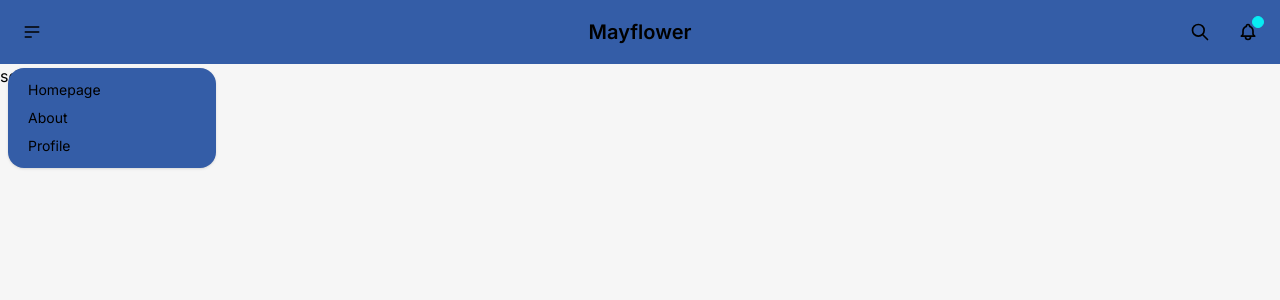
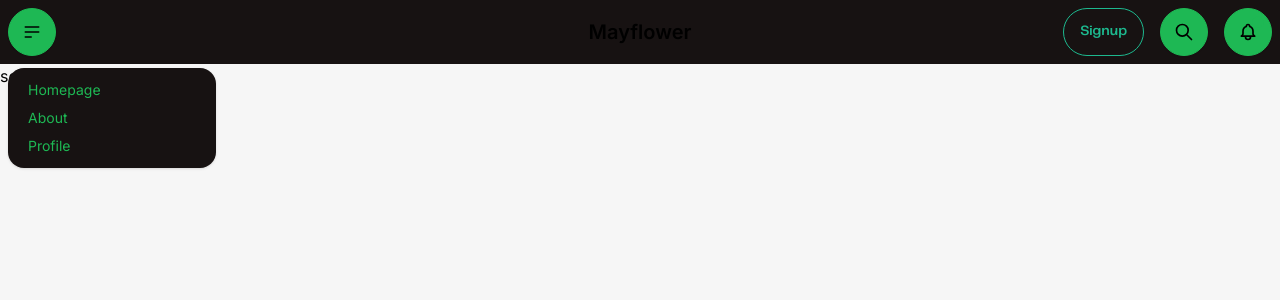
Before and after one commit to wayne-617/Genesis, a Next.js app in the folder ugahacks-app/: page / in a window 1280 px wide. Both pictures are taken after a click on the button 32 px from the left and 32 px from the top of the page. Shown: the top 300 px of the page. Built offline with nearby package versions, Linux system fonts and the light colour scheme.

Commit message:
Added singup page and edited navbar
Added basic signup form and tinkered with colors for the theme

```diff
--- a/ugahacks-app/app/pages/signup/page.tsx
+++ b/ugahacks-app/app/pages/signup/page.tsx
@@ -0,0 +1,53 @@
+'use client';
+
+import React from 'react';
+
+const SignupPage: React.FC = () => {
+  return (
+    <div className="flex flex-col justify-center items-center h-screen bg-gray-100">
+      <div className="bg-white text-white-800 rounded-lg shadow-lg p-8 w-96">
+        <h2 className="text-2xl font-bold mb-6 text-center">Sign Up</h2>
+        <label className="input input-bordered flex items-center gap-2 mb-4">
+          <svg
+            xmlns="http://www.w3.org/2000/svg"
+            viewBox="0 0 16 16"
+            fill="currentColor"
+            className="h-4 w-4 opacity-70">
+            <path
+              d="M2.5 3A1.5 1.5 0 0 0 1 4.5v.793c.026.009.051.02.076.032L7.674 8.51c.206.1.446.1.652 0l6.598-3.185A.755.755 0 0 1 15 5.293V4.5A1.5 1.5 0 0 0 13.5 3h-11Z" />
+            <path
+              d="M15 6.954 8.978 9.86a2.25 2.25 0 0 1-1.956 0L1 6.954V11.5A1.5 1.5 0 0 0 2.5 13h11a1.5 1.5 0 0 0 1.5-1.5V6.954Z" />
+          </svg>
+          <input type="text" className="grow p-2" placeholder="Email" />
+        </label>
+        <label className="input input-bordered flex items-center gap-2 mb-4">
+          <svg
+            xmlns="http://www.w3.org/2000/svg"
+            viewBox="0 0 16 16"
+            fill="currentColor"
+            className="h-4 w-4 opacity-70">
+            <path
+              d="M8 8a3 3 0 1 0 0-6 3 3 0 0 0 0 6ZM12.735 14c.618 0 1.093-.561.872-1.139a6.002 6.002 0 0 0-11.215 0c-.22.578.254 1.139.872 1.139h9.47Z" />
+          </svg>
+          <input type="text" className="grow p-2" placeholder="Username" />
+        </label>
+        <label className="input input-bordered flex items-center gap-2 mb-4">
+          <svg
+            xmlns="http://www.w3.org/2000/svg"
+            viewBox="0 0 16 16"
+            fill="currentColor"
+            className="h-4 w-4 opacity-70">
+            <path
+              fillRule="evenodd"
+              d="M14 6a4 4 0 0 1-4.899 3.899l-1.955 1.955a.5.5 0 0 1-.353.146H5v1.5a.5.5 0 0 1-.5.5h-2a.5.5 0 0 1-.5-.5v-2.293a.5.5 0 0 1 .146-.353l3.955-3.955A4 4 0 1 1 14 6Zm-4-2a.75.75 0 0 0 0 1.5.5.5 0 0 1 .5.5.75.75 0 0 0 1.5 0 2 2 0 0 0-2-2Z"
+              clipRule="evenodd" />
+          </svg>
+          <input type="password" className="grow p-2" placeholder="Password" />
+        </label>
+        <button className="btn btn-primary w-full">Sign Up</button>
+      </div>
+    </div>
+  );
+};
+
+export default SignupPage;
--- a/ugahacks-app/components/Navbar.tsx
+++ b/ugahacks-app/components/Navbar.tsx
@@ -10,7 +10,7 @@
         <div className="navbar bg-base-100">
   <div className="navbar-start">
     <div className="dropdown">
-      <div tabIndex={0} role="button" className="btn btn-ghost btn-circle">
+      <div tabIndex={0} role="button" className="btn btn-primary btn-circle">
         <svg
           xmlns="http://www.w3.org/2000/svg"
           className="h-5 w-5"
@@ -27,17 +27,18 @@
       <ul
         tabIndex={0}
         className="menu menu-sm dropdown-content bg-base-100 rounded-box z-[1] mt-3 w-52 p-2 shadow">
-        <li><a onClick={() => router.push('/pages/home')}>Homepage</a></li>
-        <li><a onClick={() => router.push('/pages/about')}>About</a></li>
-        <li><a onClick={() => router.push('/pages/profile')}>Profile</a></li>
+        <li><a className={"text-primary"} onClick={() => router.push('/pages/home')}>Homepage</a></li>
+        <li><a className={"text-primary"} onClick={() => router.push('/pages/about')}>About</a></li>
+        <li><a className={"text-primary"} onClick={() => router.push('/pages/profile')}>Profile</a></li>
       </ul>
     </div>
   </div>
   <div className="navbar-center">
     <a className="btn btn-ghost text-xl" onClick={() => router.push('/pages/home')}>Mayflower</a>
   </div>
-  <div className="navbar-end">
-    <button className="btn btn-ghost btn-circle">
+  <div className="navbar-end space-x-4">
+    <button className='btn btn-outline btn-secondary' onClick={() => router.push('/pages/signup')}>Signup</button>
+    <button className="btn btn-circle btn-primary">
       <svg
         xmlns="http://www.w3.org/2000/svg"
         className="h-5 w-5"
@@ -51,7 +52,7 @@
           d="M21 21l-6-6m2-5a7 7 0 11-14 0 7 7 0 0114 0z" />
       </svg>
     </button>
-    <button className="btn btn-ghost btn-circle">
+    <button className="btn btn-circle btn-primary">
       <div className="indicator">
         <svg
           xmlns="http://www.w3.org/2000/svg"
--- a/ugahacks-app/tailwind.config.ts
+++ b/ugahacks-app/tailwind.config.ts
@@ -37,7 +37,7 @@
 		daisyui,
 	],
 	daisyui: {
-		themes: ["aqua"],
+		themes: ["forest"],
 	}
 };
 export default config;
```
